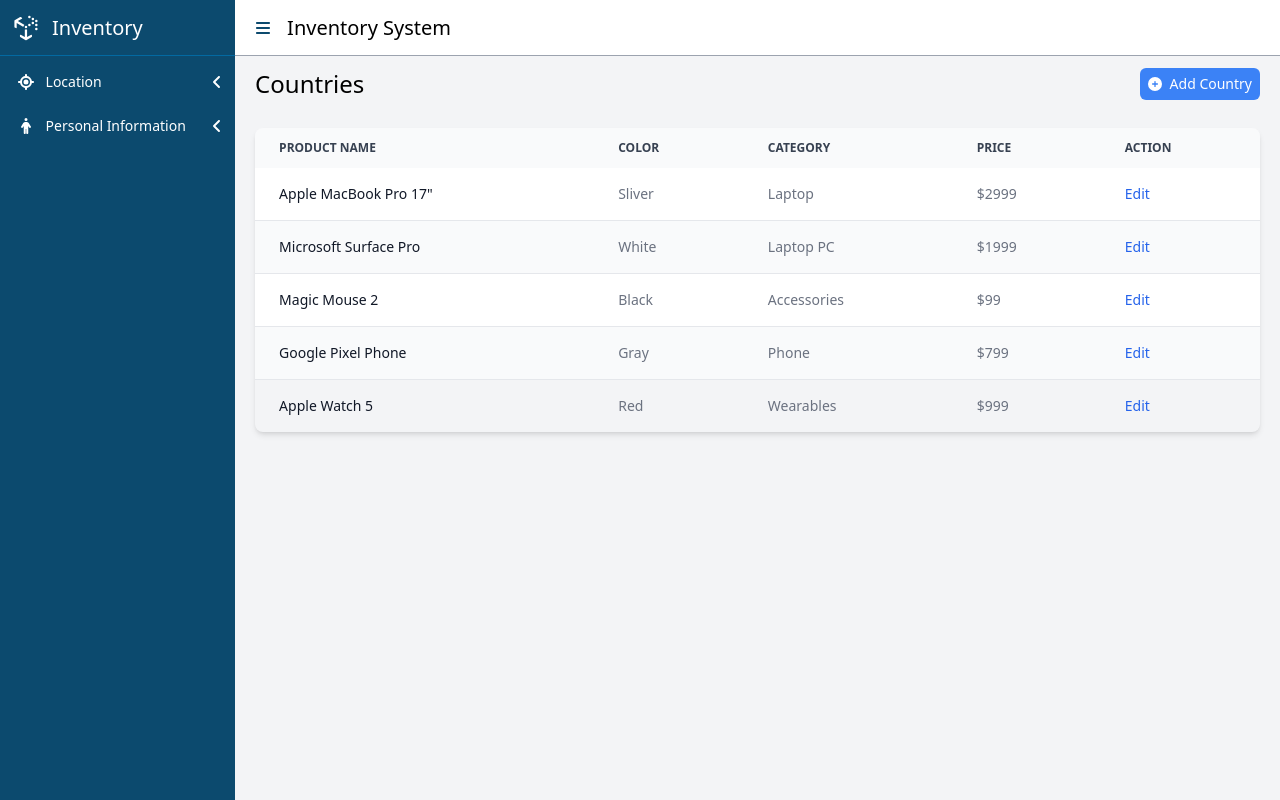
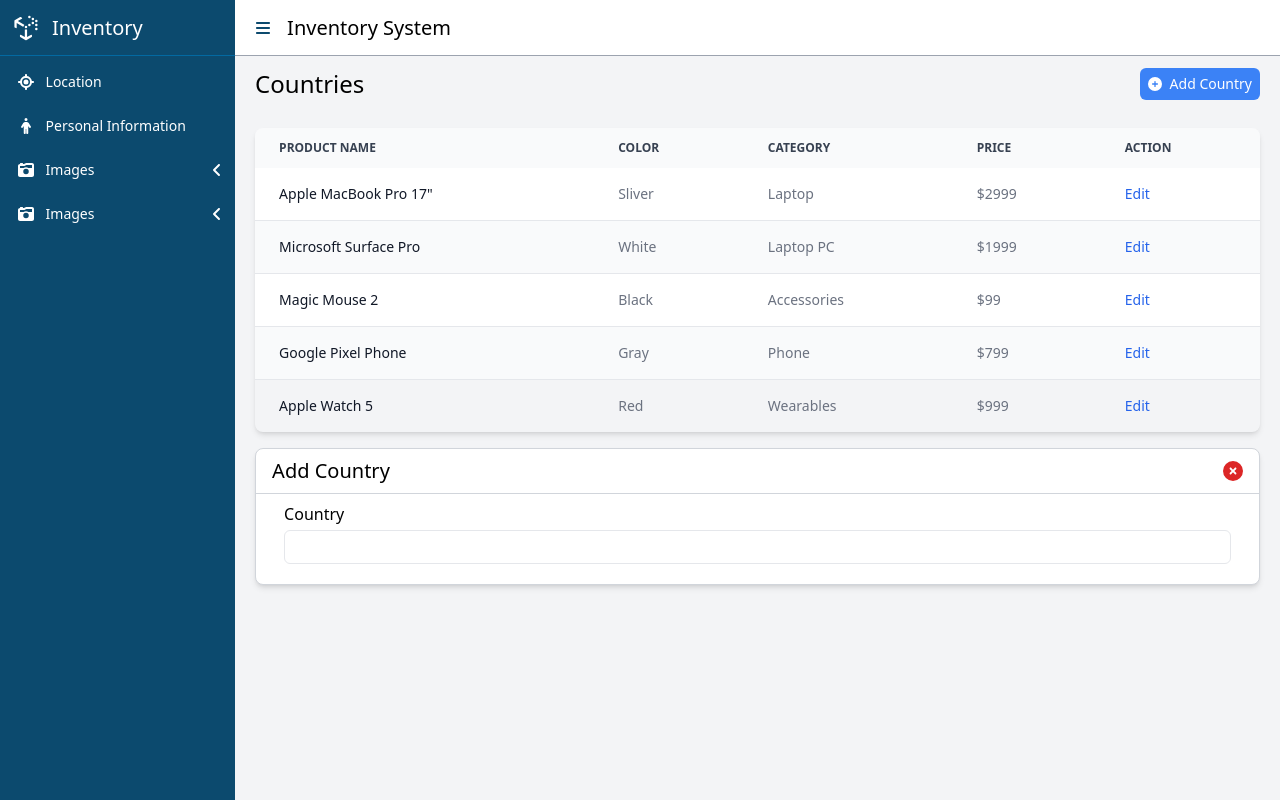
Before and after one commit to Leonel0493/inventory-ui, a React (Create React App) app: page / in a window 1280 px wide. Built offline with nearby package versions, Linux system fonts and the light colour scheme.

Commit message:
Update UI
Implement transitions and forms

```diff
--- a/src/Components/App.jsx
+++ b/src/Components/App.jsx
@@ -2,6 +2,8 @@
 import SideBar from "./SideBar/SideBar";
 import NavBar from "./NavBar/NavBar";
 import Country from "./Locations/Country/Country";
+import { FontAwesomeIcon } from "@fortawesome/react-fontawesome";
+import { faCircleXmark } from "@fortawesome/free-solid-svg-icons";
 
 const App = () => {
   return (
@@ -9,8 +11,38 @@
       <SideBar />
       <div id="main" className="w-full h-full flex flex-col">
         <NavBar />
-        <div id="content" className="w-full h-full overflow-y-auto bg-gray-100">
+        <div
+          id="content"
+          className="w-full h-full flex flex-col overflow-y-auto bg-gray-100"
+        >
           <Country />
+          <div className="w-full mt-4 px-5 flex flex-col">
+            <div className="w-full shadow-md bg-white border border-gray-300 rounded-lg">
+              <div
+                id="cardHeader"
+                className="w-full py-2 px-4 flex flex-row justify-between items-center border-b border-gray-300"
+              >
+                <h1 className="text-xl">Add Country</h1>
+                <FontAwesomeIcon
+                  icon={faCircleXmark}
+                  className="w-5 h-5 text-red-600"
+                />
+              </div>
+              <div className="w-full py-2 px-4">
+                <form action="">
+                  <div className="w-full px-3 mb-3 flex flex-col">
+                    <label htmlFor="" className="text-base mb-1">
+                      Country
+                    </label>
+                    <input
+                      type="text"
+                      className="px-2 py-1 border rounded-md border-gray-200"
+                    />
+                  </div>
+                </form>
+              </div>
+            </div>
+          </div>
         </div>
       </div>
     </div>
--- a/src/Components/SideBar/ItemMenu.jsx
+++ b/src/Components/SideBar/ItemMenu.jsx
@@ -1,15 +1,13 @@
 import React from "react";
 import { FontAwesomeIcon } from "@fortawesome/react-fontawesome";
-import { faAngleLeft } from "@fortawesome/free-solid-svg-icons";
 
 function ItemMenu({ icon, itemName }) {
   return (
-    <li className="w-56 h-9 px-2 py-1 mt-2 flex flex-row justify-between items-center rounded-md hover:bg-sky-700">
+    <li className="w-56 h-9 px-2 py-1 mt-2 flex flex-row justify-start items-center rounded-md hover:bg-sky-700">
       <div className="flex flex-row justify-start items-center">
         <FontAwesomeIcon icon={icon} className="mr-2 w-6 h-4" />
         <p className="text-sm">{itemName}</p>
       </div>
-      <FontAwesomeIcon icon={faAngleLeft} />
     </li>
   );
 }
--- /dev/null
+++ b/src/Components/SideBar/ItemTree.jsx
@@ -0,0 +1,49 @@
+import React, { useState } from "react";
+import { FontAwesomeIcon } from "@fortawesome/react-fontawesome";
+import { faAngleLeft, faCircleNotch } from "@fortawesome/free-solid-svg-icons";
+import ItemMenu from "./ItemMenu";
+
+const ItemTree = ({ icon, itemName, childItems }) => {
+  const [show, setShow] = useState(false);
+  console.log(childItems);
+
+  return (
+    <li
+      className={`w-56 ease-in-out duration-300 ${
+        show ? "h-auto" : "h-9 px-2 py-1 mt-2 rounded-md hover:bg-sky-700"
+      }`}
+    >
+      {/*** Father item ***/}
+      <div
+        onClick={() => setShow(!show)}
+        className={`w-full flex flex-row justify-between items-center ${
+          show ? "h-9 px-2 py-1 mt-2 rounded-md hover:bg-sky-700" : "h-full"
+        }`}
+      >
+        <div className="w-full h-full flex flex-row justify-start items-center">
+          <FontAwesomeIcon icon={icon} className="mr-2 w-6 h-4" />
+          <p className="text-sm">{itemName}</p>
+        </div>
+        <FontAwesomeIcon
+          icon={faAngleLeft}
+          className={`transform ease-in-out duration-500 ${
+            show ? " rotate-[-90deg]" : "rotate-0"
+          }`}
+        />
+      </div>
+      {/*** ENd father item ***/}
+
+      {/*** Child item ***/}
+      <ul
+        className={`
+          ${show ? "flex flex-col items-center justify-center" : "hidden"}`}
+      >
+        {childItems.map((item) => (
+          <ItemMenu icon={faCircleNotch} itemName={item.itemName} />
+        ))}
+      </ul>
+    </li>
+  );
+};
+
+export default ItemTree;
--- a/src/Components/SideBar/SideBar.jsx
+++ b/src/Components/SideBar/SideBar.jsx
@@ -1,11 +1,31 @@
 import React from "react";
-import { faLocation, faPerson } from "@fortawesome/free-solid-svg-icons";
+import {
+  faLocation,
+  faPerson,
+  faCameraRetro,
+} from "@fortawesome/free-solid-svg-icons";
 import SideBarHeader from "./SideBarHeader";
 import ItemMenu from "./ItemMenu";
 import { useSelector } from "react-redux";
+import ItemTree from "./ItemTree";
 
 function SideBar() {
   const sidebarState = useSelector((state) => state.sidebar.show);
+
+  const childItems = [
+    {
+      id: 1,
+      itemName: "Child 1",
+    },
+    {
+      id: 2,
+      itemName: "Child 2",
+    },
+    {
+      id: 3,
+      itemName: "Child 3",
+    },
+  ];
 
   return (
     <aside
@@ -17,6 +37,16 @@
       <ul className="flex flex-col items-center justify-center">
         <ItemMenu icon={faLocation} itemName="Location" />
         <ItemMenu icon={faPerson} itemName="Personal Information" />
+        <ItemTree
+          icon={faCameraRetro}
+          itemName="Images"
+          childItems={childItems}
+        />
+        <ItemTree
+          icon={faCameraRetro}
+          itemName="Images"
+          childItems={childItems}
+        />
       </ul>
     </aside>
   );
```
